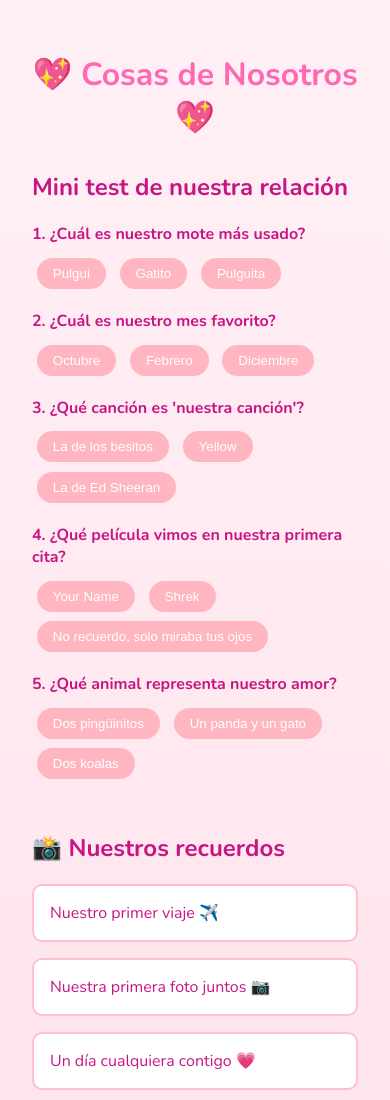
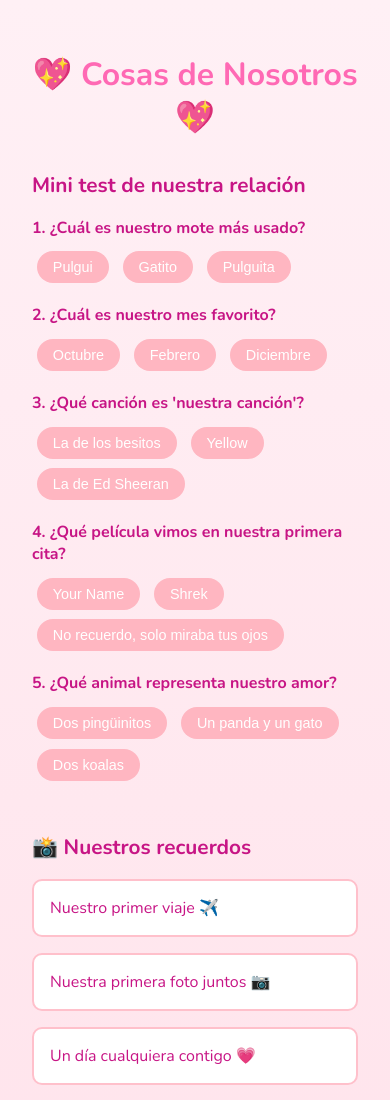
Before and after one commit to sanguino09/allende, a plain HTML site: page kitty.html in a window 390 px wide. Shown: the top 1100 px of the page. Drawn offline with nearby package versions, Linux system fonts and the light colour scheme.

Commit message:
Add files via upload

```diff
--- a/kitty.html
+++ b/kitty.html
@@ -6,6 +6,33 @@
   <title>Nuestros recuerdos 💖</title>
   <link href="https://fonts.googleapis.com/css2?family=Nunito:wght@400;700&display=swap" rel="stylesheet">
   <style>
+    html {
+      scroll-behavior: smooth;
+    }
+    * {
+      box-sizing: border-box;
+    }
+    body {
+      font-size: 16px;
+    }
+    @media (max-width: 600px) {
+      h1 {
+        font-size: 1.6rem;
+      }
+      h2 {
+        font-size: 1.3rem;
+      }
+      .question p, .gallery-item {
+        font-size: 1rem;
+      }
+      .question button {
+        font-size: 0.9rem;
+        padding: 0.4rem 0.8rem;
+      }
+      .gallery-item {
+        padding: 0.8rem;
+      }
+    }
     body {
       font-family: 'Nunito', sans-serif;
       background: linear-gradient(to bottom, #fff0f5, #ffe4ec);
```
